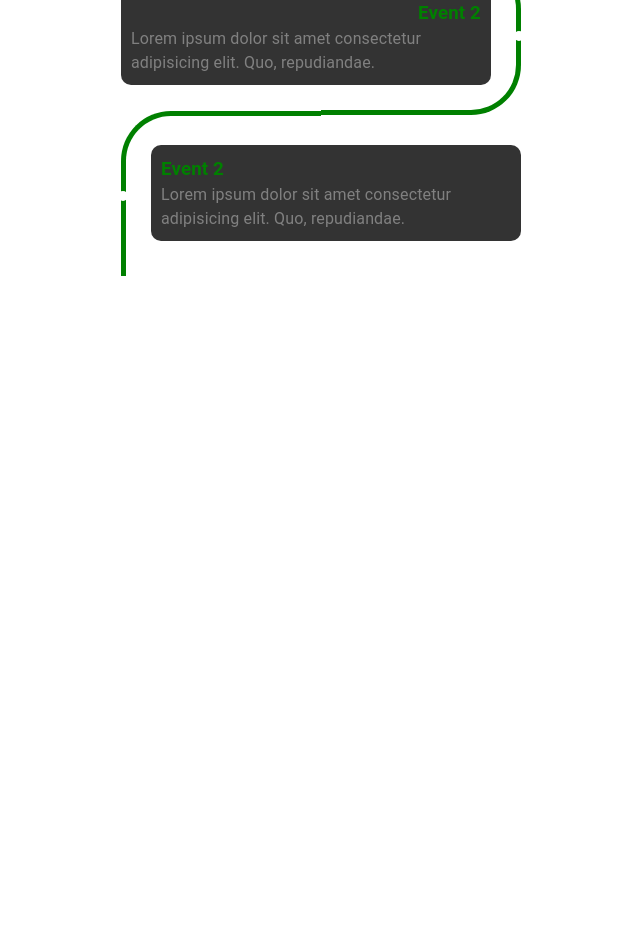
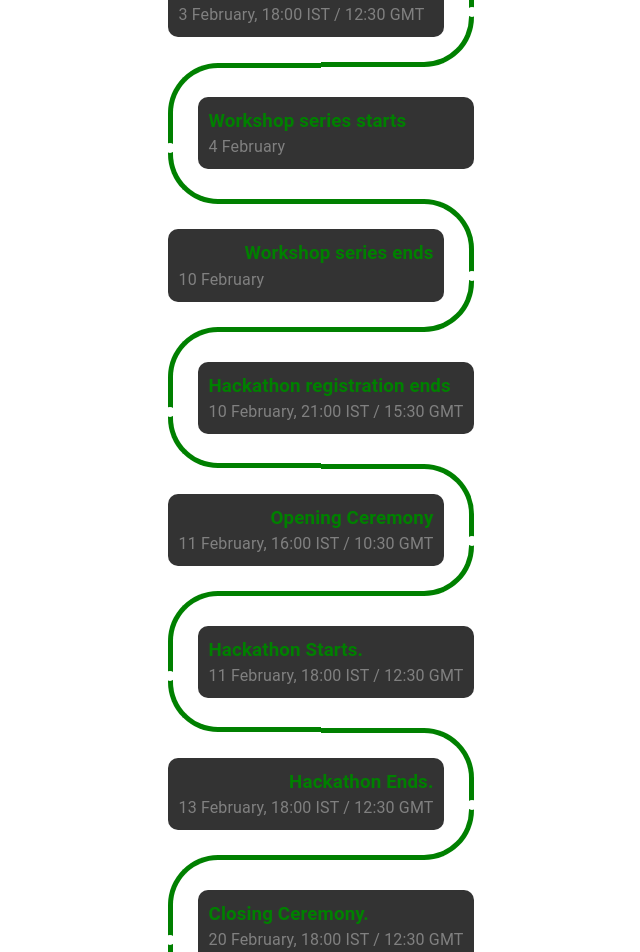
Before and after one commit to HackSlashNITP/hacknitp5.0, a Next.js app: page /timeline in a window 1280 px wide. Shown: the part 520-1472 px from the top of the page, without its empty margins (319-959 px from the left). Before the commit the page ends 831 px from the top, so only its background shows below. Built offline with nearby package versions, Linux system fonts and the light colour scheme.

Commit message:
added timeline data and increased rectangles

```diff
--- a/components/scheduling.js
+++ b/components/scheduling.js
@@ -9,24 +9,68 @@ const Scheduling = () => {
   <div className={styles.outer}>
     <div className={styles.card}>
       <div className={styles.info}>
-        <h3 className={styles.title}>Event 1</h3>
-        <p>Lorem ipsum dolor sit amet consectetur, adipisicing elit. Cum, quia! </p>
+        <h3 className={styles.title}>Registration Starts</h3>
+        <p>15 January, 21:00 IST / 15:30 GMT </p>
       </div>
     </div>
 
     <div className={styles.card}>
       <div className={styles.info}>
-        <h3 className={styles.title}>Event 2</h3>
-        <p>Lorem ipsum dolor sit amet consectetur adipisicing elit. Quo, repudiandae. </p>
+        <h3 className={styles.title}>Info Session</h3>
+        <p>3 February, 18:00 IST / 12:30 GMT</p>
       </div>
     </div>
 
     <div className={styles.card}>
       <div className={styles.info}>
-        <h3 className={styles.title}>Event 2</h3>
-        <p>Lorem ipsum dolor sit amet consectetur adipisicing elit. Quo, repudiandae. </p>
+        <h3 className={styles.title}>Workshop series starts</h3>
+        <p>4 February</p>
       </div>
     </div>
+
+    <div className={styles.card}>
+      <div className={styles.info}>
+        <h3 className={styles.title}>Workshop series ends</h3>
+        <p>10 February</p>
+      </div>
+    </div>
+
+    <div className={styles.card}>
+      <div className={styles.info}>
+        <h3 className={styles.title}>Hackathon registration ends</h3>
+        <p>10 February, 21:00 IST / 15:30 GMT</p>
+      </div>
+    </div>
+
+
+    <div className={styles.card}>
+      <div className={styles.info}>
+        <h3 className={styles.title}>Opening Ceremony</h3>
+        <p>11 February, 16:00 IST / 10:30 GMT</p>
+      </div>
+    </div>
+
+    <div className={styles.card}>
+      <div className={styles.info}>
+        <h3 className={styles.title}>Hackathon Starts.</h3>
+        <p>11 February, 18:00 IST / 12:30 GMT</p>
+      </div>
+    </div>
+
+    <div className={styles.card}>
+      <div className={styles.info}>
+        <h3 className={styles.title}>Hackathon Ends.</h3>
+        <p>13 February, 18:00 IST / 12:30 GMT</p>
+      </div>
+    </div>
+
+    <div className={styles.card}>
+      <div className={styles.info}>
+        <h3 className={styles.title}>Closing Ceremony.</h3>
+        <p>20 February, 18:00 IST / 12:30 GMT</p>
+      </div>
+    </div>
+
 
   </div>
 </div>
```
